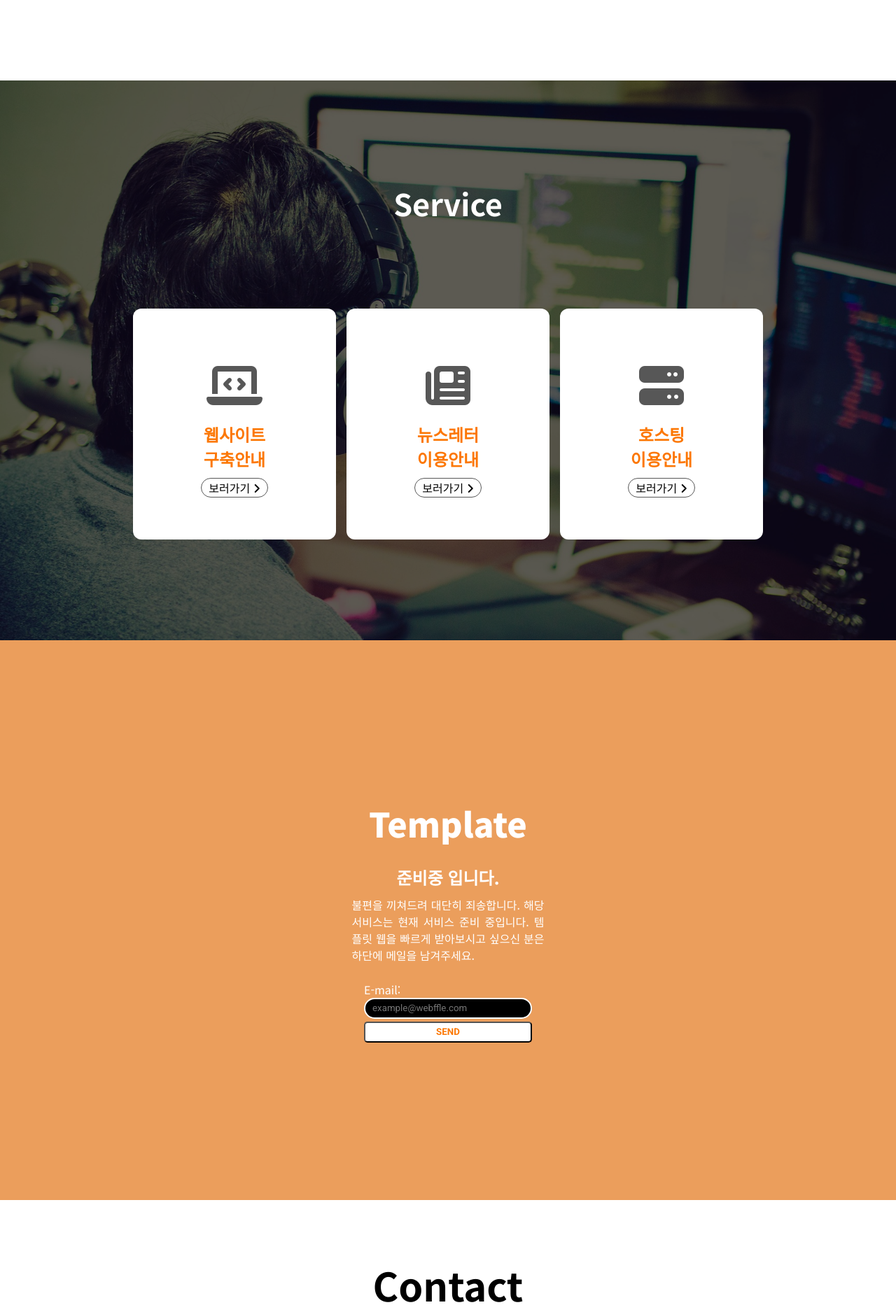
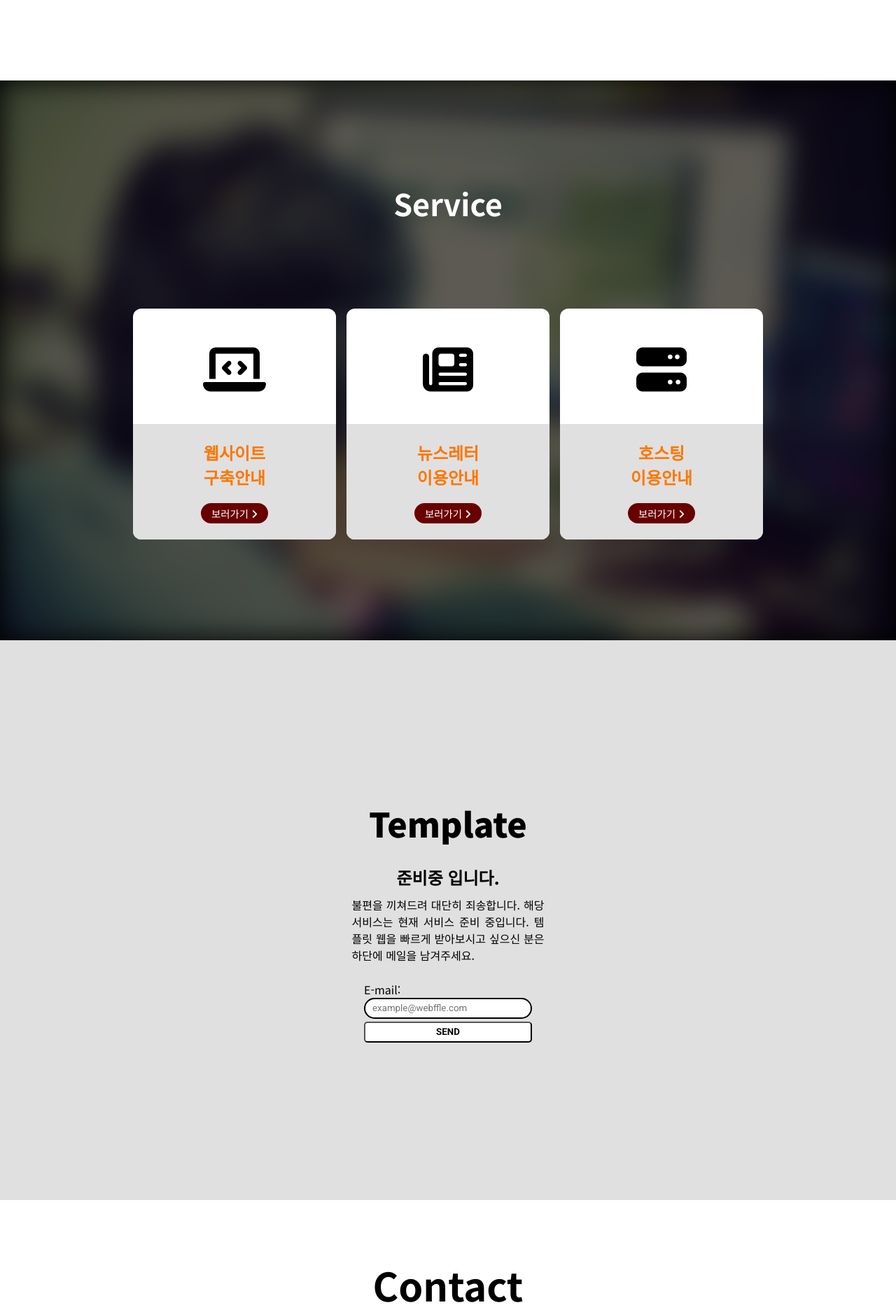
Before and after one commit to JohnnyKnon/WebAgency, a PHP site: page / in a window 1280 px wide. Shown: the part 1485-3360 px from the top of the page at 70% size. Run offline with PHP 8.4, Linux system fonts and the light colour scheme; style sheets or scripts are compiled from the project's sources; some libraries are stand-ins or nearby versions.

Commit message:
Modify Service Design

```diff
--- a/index.html
+++ b/index.html
@@ -518,6 +518,7 @@ IP주소, 쿠키, MAC주소, 서비스 이용기록, 방문기록, 불량 이용
           <!-- 웹사이트 박스 -->
           <section class="website" data-aos="fade-up" data-aos-duration="1000">
             <span><i class="fa-solid fa-laptop-code"></i></span>
+            <div>
               <h1>웹사이트<br />구축안내</h1>
               <button
                 type="button"
@@ -525,6 +526,7 @@ IP주소, 쿠키, MAC주소, 서비스 이용기록, 방문기록, 불량 이용
               >
                 보러가기 <i class="fa-solid fa-angle-right"></i>
               </button>
+            </div>
           </section>
           <!-- 뉴스레터 박스 -->
           <section
@@ -533,12 +535,15 @@ IP주소, 쿠키, MAC주소, 서비스 이용기록, 방문기록, 불량 이용
             data-aos-duration="1500"
           >
             <span><i class="fa-solid fa-newspaper"></i></span>
+            <div>
               <h1>뉴스레터<br />이용안내</h1>
               <button>보러가기 <i class="fa-solid fa-angle-right"></i></button>
+            </div>
           </section>
           <!-- 호스팅 박스 -->
           <section class="hosting" data-aos="fade-up" data-aos-duration="2000">
             <span><i class="fa-solid fa-server"></i></span>
+            <div>
               <h1>호스팅<br />이용안내</h1>
               <button
                 type="button"
@@ -546,6 +551,7 @@ IP주소, 쿠키, MAC주소, 서비스 이용기록, 방문기록, 불량 이용
               >
                 보러가기 <i class="fa-solid fa-angle-right"></i>
               </button>
+            </div>
           </section>
         </article>
       </section>
--- a/scss/main/main.css
+++ b/scss/main/main.css
@@ -400,8 +400,8 @@ main #service .bg__img {
   background: url(../../images/main/bg/webffleBg3.jpg) no-repeat center/cover;
   width: 100%;
   height: 100%;
-  -webkit-filter: brightness(40%);
-          filter: brightness(40%);
+  -webkit-filter: brightness(40%) blur(20px);
+          filter: brightness(40%) blur(20px);
 }
 
 @media screen and (max-width: 767px) {
@@ -459,6 +459,7 @@ main #service .service__contents__wrapper {
 main #service .service__contents__wrapper .website,
 main #service .service__contents__wrapper .newsletter,
 main #service .service__contents__wrapper .hosting {
+  position: relative;
   width: 290px;
   height: 330px;
   background-color: #fff;
@@ -470,13 +471,12 @@ main #service .service__contents__wrapper .hosting {
   -webkit-box-direction: normal;
       -ms-flex-direction: column;
           flex-direction: column;
-  -webkit-box-pack: center;
-      -ms-flex-pack: center;
-          justify-content: center;
+  -webkit-box-pack: end;
+      -ms-flex-pack: end;
+          justify-content: flex-end;
   -webkit-box-align: center;
       -ms-flex-align: center;
           align-items: center;
-  gap: 10px;
   font-family: "Noto Sans KR", sans-serif;
   text-align: center;
 }
@@ -492,8 +492,10 @@ main #service .service__contents__wrapper .hosting {
 main #service .service__contents__wrapper .website span,
 main #service .service__contents__wrapper .newsletter span,
 main #service .service__contents__wrapper .hosting span {
-  font-size: 4rem;
-  color: #575757;
+  font-size: 4.5rem;
+  color: #000;
+  position: relative;
+  top: -30px;
 }
 
 @media screen and (max-width: 767px) {
@@ -501,6 +503,39 @@ main #service .service__contents__wrapper .hosting span {
   main #service .service__contents__wrapper .newsletter span,
   main #service .service__contents__wrapper .hosting span {
     font-size: 1.8rem;
+    top: -4px;
+  }
+}
+
+main #service .service__contents__wrapper .website div,
+main #service .service__contents__wrapper .newsletter div,
+main #service .service__contents__wrapper .hosting div {
+  width: 100%;
+  height: 50%;
+  background-color: #e0e0e0;
+  border-radius: 0 0 12px 12px;
+  display: -webkit-box;
+  display: -ms-flexbox;
+  display: flex;
+  -webkit-box-orient: vertical;
+  -webkit-box-direction: normal;
+      -ms-flex-direction: column;
+          flex-direction: column;
+  -webkit-box-align: center;
+      -ms-flex-align: center;
+          align-items: center;
+  -webkit-box-pack: center;
+      -ms-flex-pack: center;
+          justify-content: center;
+  gap: 20px;
+}
+
+@media screen and (max-width: 767px) {
+  main #service .service__contents__wrapper .website div,
+  main #service .service__contents__wrapper .newsletter div,
+  main #service .service__contents__wrapper .hosting div {
+    gap: 5px;
+    height: 65%;
   }
 }
 
@@ -524,11 +559,12 @@ main #service .service__contents__wrapper .website button,
 main #service .service__contents__wrapper .newsletter button,
 main #service .service__contents__wrapper .hosting button {
   font-family: "Noto Sans KR", sans-serif;
-  font-size: 1rem;
-  color: #000;
-  border: 1px solid #575757;
+  font-size: 0.9rem;
+  color: #fff;
+  text-align: center;
   border-radius: 20px;
-  padding: 1px 10px;
+  background-color: #690000;
+  padding: 4px 15px;
 }
 
 @media screen and (max-width: 767px) {
@@ -560,7 +596,7 @@ main #service .service__contents__wrapper .hosting button {
 @media screen and (max-width: 820px) {
   main #service .service__contents__wrapper .hosting {
     width: 590px;
-    height: 240px;
+    height: 330px;
     background-color: #fff;
     border-radius: 12px;
   }
@@ -590,9 +626,8 @@ main #template {
       -ms-flex-pack: center;
           justify-content: center;
   gap: 25px;
-  background-color: #eb9e5c;
+  background-color: #e0e0e0;
   font-family: "Noto Sans KR", sans-serif;
-  color: #fff;
 }
 
 main #template h1 {
@@ -639,9 +674,9 @@ main #template article:nth-of-type(2) div input {
 }
 
 main #template article:nth-of-type(2) div #email__template {
-  border: 2px solid #fff;
+  border: 2px solid #000;
   border-radius: 20px;
-  background-color: #000;
+  background-color: #fff;
   font-family: "Roboto", sans-serif;
   font-family: 300;
   color: #fff;
@@ -653,6 +688,6 @@ main #template article:nth-of-type(2) div input:nth-of-type(2) {
   background-color: #fff;
   font-family: "Roboto", sans-serif;
   font-weight: 700;
-  color: #fc7703;
+  color: #000;
 }
 /*# sourceMappingURL=main.css.map */
--- a/scss/main/main.scss
+++ b/scss/main/main.scss
@@ -14,12 +14,13 @@ $black-weight: 900;
 $white-color: #fff;
 $black-color: #000;
 $nav-black-color: rgba(0, 0, 0, 0.822);
+$light-grey-color: #e0e0e0;
 $grey-color: #cfcfcf;
 $dark-grey-color: #575757;
 $button-color: rgba(0, 0, 0, 0.733);
 $orange-color: #fc7703;
 $light-orange-color: #eb9e5c;
-$blue-color: #036ffc;
+$skyblue: #0818eb;
 
 * {
   margin: 0;
@@ -368,7 +369,7 @@ main {
       width: 100%;
       height: 100%;
       //   filter
-      filter: brightness(40%);
+      filter: brightness(40%) blur(20px);
       // Responsive
       @include ResponsiveMobile() {
         // size
@@ -415,13 +416,14 @@ main {
       .website,
       .newsletter,
       .hosting {
+        // position
+        position: relative;
         //   box styling
         @include ServiceBoxes(290px, 330px, $white-color, 12px);
         // flex
         @include flexboxStyle();
-        justify-content: center;
+        justify-content: flex-end;
         align-items: center;
-        gap: 10px;
         // font
         font-family: $kr-font-family;
         // text
@@ -432,14 +434,40 @@ main {
         }
         span {
           // font
-          font-size: 4rem;
-          color: $dark-grey-color;
+          font-size: 4.5rem;
+          color: $black-color;
+          // position
+          position: relative;
+          top: -30px;
+          // Responsive
           @include ResponsiveMobile() {
             // font
             font-size: 1.8rem;
+            // position
+            top: -4px;
           }
         }
-
+        div {
+          // size
+          width: 100%;
+          height: 50%;
+          // background
+          background-color: $light-grey-color;
+          // border
+          border-radius: 0 0 12px 12px;
+          // flex
+          @include flexboxStyle();
+          align-items: center;
+          justify-content: center;
+          gap: 20px;
+          // Responsive
+          @include ResponsiveMobile() {
+            // flex
+            gap: 5px;
+            // size
+            height: 65%;
+          }
+        }
         h1 {
           // font
           font-weight: $bold-weight;
@@ -453,13 +481,16 @@ main {
         button {
           // font
           font-family: $kr-font-family;
-          font-size: 1rem;
-          color: $black-color;
+          font-size: 0.9rem;
+          color: $white-color;
+          // text
+          text-align: center;
           // border
-          border: 1px solid $dark-grey-color;
           border-radius: 20px;
+          // background
+          background-color: rgb(105, 0, 0);
           // padding
-          padding: 1px 10px;
+          padding: 4px 15px;
           @include ResponsiveMobile() {
             font-size: 0.7rem;
           }
@@ -479,7 +510,7 @@ main {
       .hosting {
         //   Responsive
         @include ResponsiveSmallTablet() {
-          @include ServiceBoxes(590px, 240px, $white-color, 12px);
+          @include ServiceBoxes(590px, 330px, $white-color, 12px);
         }
         @include ResponsiveMobile() {
           @include ServiceBoxes(250px, 170px, $white-color, 12px);
@@ -496,10 +527,9 @@ main {
     justify-content: center;
     gap: 25px;
     // background
-    background-color: $light-orange-color;
+    background-color: $light-grey-color;
     //font
     font-family: $kr-font-family;
-    color: $white-color;
     h1 {
       // font
       font-weight: $black-weight;
@@ -539,10 +569,10 @@ main {
         // email
         #email__template {
           // border
-          border: 2px solid $white-color;
+          border: 2px solid $black-color;
           border-radius: 20px;
           // background
-          background-color: $black-color;
+          background-color: $white-color;
           // font
           font-family: $eng-font-family;
           font-family: $light-weight;
@@ -559,7 +589,7 @@ main {
           // font
           font-family: $eng-font-family;
           font-weight: $bold-weight;
-          color: $orange-color;
+          color: $black-color;
         }
       }
     }
```
Also changed, not shown: 1 other file. Lines whose indentation alone changed are shown as unchanged.
